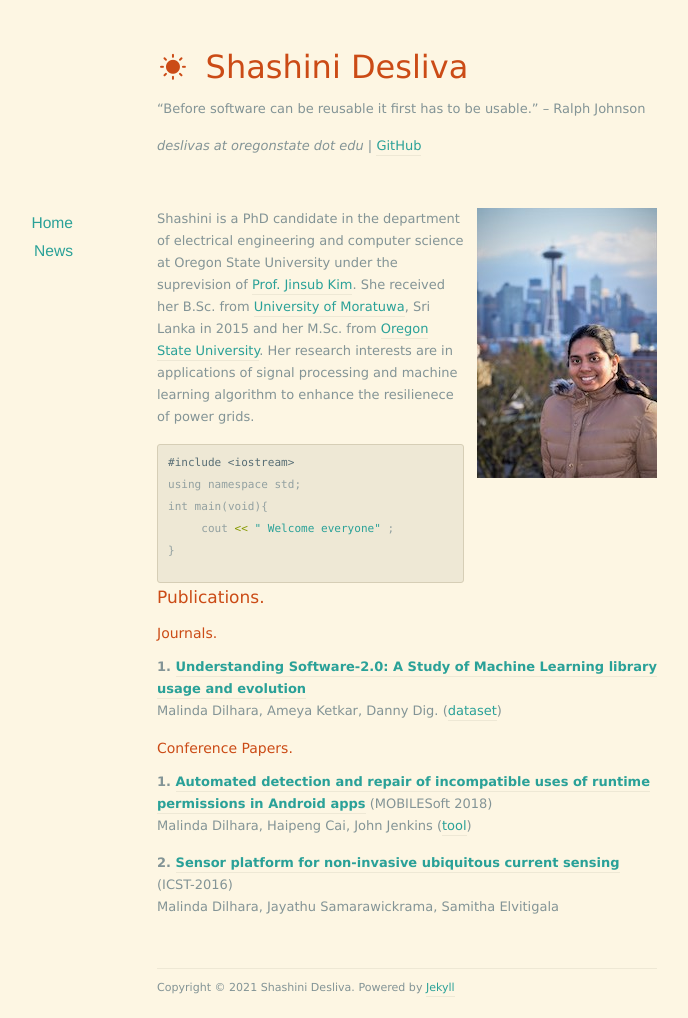
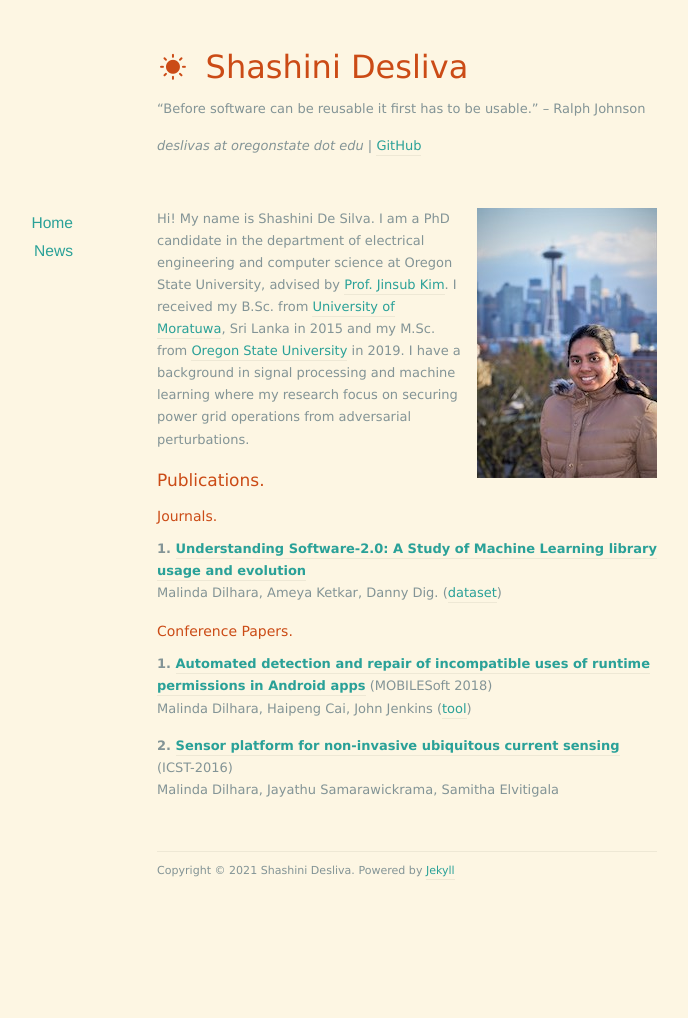
Before and after one commit to shashidesilvas/shashidesilvas.github.io, a Jekyll site: the page built from index.markdown, in a window 1280 px wide. Shown: the whole page, without its empty margins (233-921 px from the left). Built offline with Jekyll 4.4.1, drawn with Linux system fonts in a browser that asks for light colours; nearby versions of some CDN libraries; the list of posts is cut into pages by our own code; after the commit the page ends 901 px from its top, so only the background shows below that.

Commit message:
Update index.markdown

```diff
--- a/index.markdown
+++ b/index.markdown
@@ -5,17 +5,7 @@ title: About
 
 
 <img src="/images/shakespeare.png" class="right" />
-Shashini is a PhD candidate in the department of electrical engineering and computer science at Oregon State University under the suprevision of [Prof. Jinsub Kim](https://sites.google.com/a/cornell.edu/jinsub-kim/home). She received her B.Sc. from [University of Moratuwa](http://www.ent.mrt.ac.lk/web3/), Sri Lanka in 2015 and her M.Sc. from [Oregon State University](https://eecs.oregonstate.edu/). Her research interests are in applications of signal processing and machine learning algorithm to enhance the resilienece of power grids.
-
-{% highlight ruby %}
-#include <iostream>
-using namespace std;
-int main(void){
-     cout << " Welcome everyone" ;
-}
-{% endhighlight %}
-
-
+Hi! My name is Shashini De Silva. I am a PhD candidate in the department of electrical engineering and computer science at Oregon State University, advised by [Prof. Jinsub Kim](https://sites.google.com/a/cornell.edu/jinsub-kim/home). I received my B.Sc. from [University of Moratuwa](http://www.ent.mrt.ac.lk/web3/), Sri Lanka in 2015 and my M.Sc. from [Oregon State University](https://eecs.oregonstate.edu/) in 2019. I have a background in signal processing and machine learning where my research focus on securing power grid operations from adversarial perturbations.
 
 # Publications.
 ### Journals.
```
